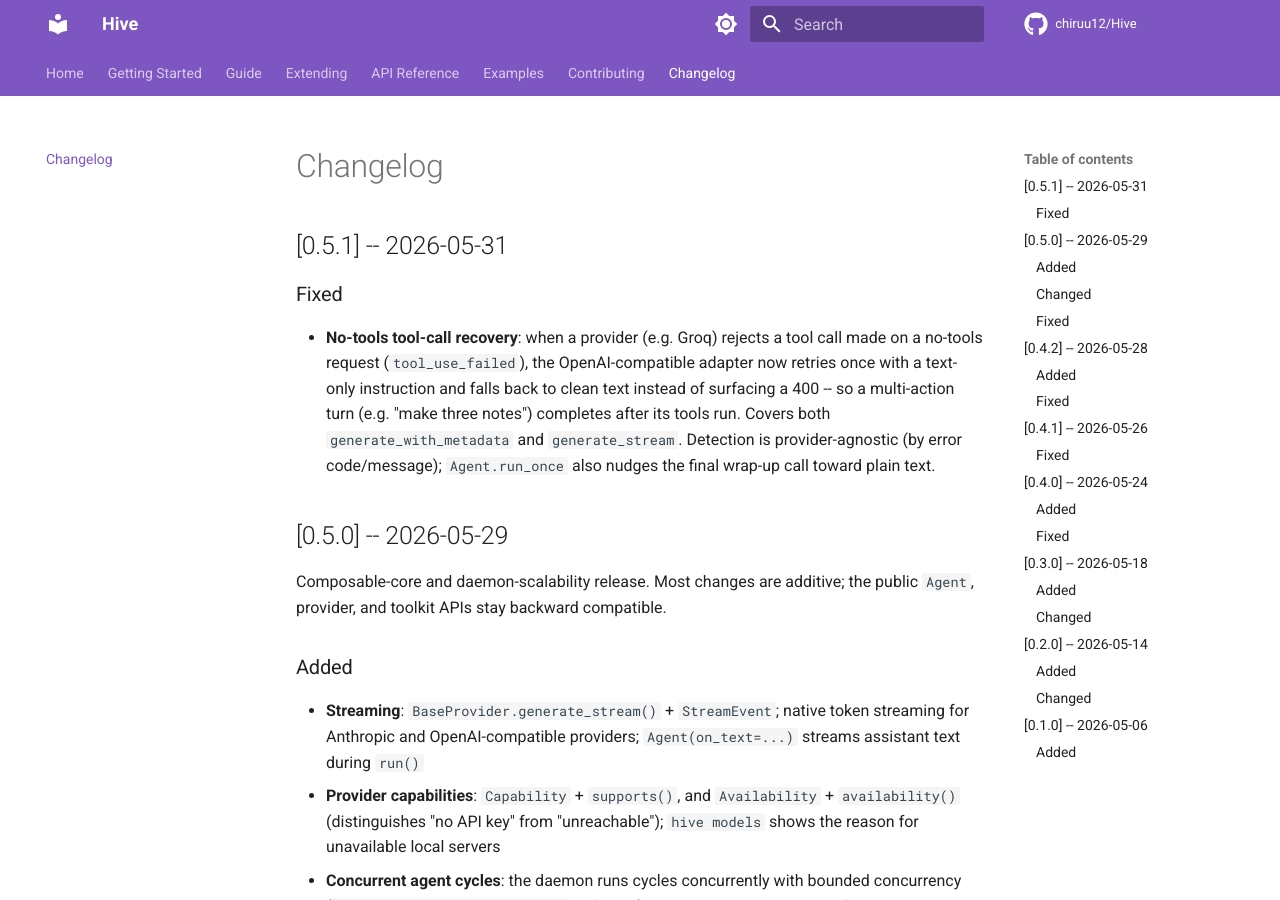
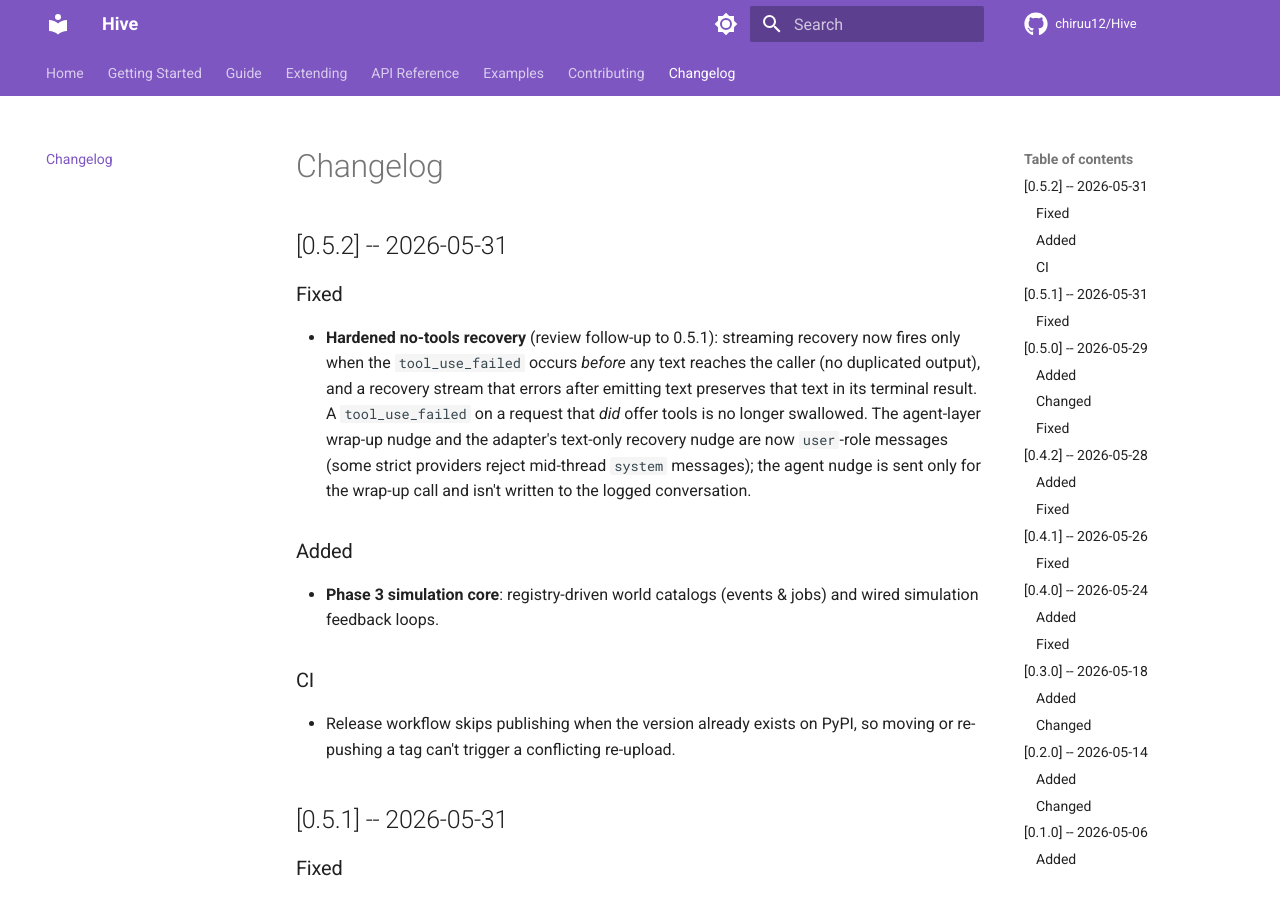
Before and after one commit to chiruu12/Hive, an MkDocs documentation site: the page built from docs/changelog.md, in a window 1280 px wide and 900 px high. Built offline with MkDocs 1.6.1 and Material for MkDocs 9.7.7, drawn with Linux system fonts in a browser that asks for light colours; comment, search, counter and statistics services are not loaded.

Commit message:
release: v0.5.2 — hardened no-tools recovery + release-workflow guard
PyPI 0.5.1 was published from the pre-review commit (the first v0.5.1 tag push),
and PyPI versions are immutable, so the corrected build can't reuse 0.5.1. Ship
the review-hardened code from main as 0.5.2.

- openai.py: recovery stream that errors after emitting text now preserves the
  streamed text in its terminal DONE result (review finding #2).
- RELEASE_NOTES.md: the agent-layer nudge is a user-role message, not a system
  message (review finding #1); add v0.5.2 notes.
- version 0.5.2 across pyproject.toml, src/hive/__init__.py, uv.lock; CHANGELOG.md
  and docs/changelog.md 0.5.2 entries (folds in Phase 3, already on main).
- .github/workflows/release.yml: skip publishing when the version already exists
  on PyPI, so a moved/re-pushed tag can't trigger a conflicting re-upload.
- tests: recovery-stream-error-preserves-streamed-text.

```diff
--- a/docs/changelog.md
+++ b/docs/changelog.md
@@ -1,4 +1,15 @@
 # Changelog
+
+## [0.5.2] -- 2026-05-31
+
+### Fixed
+- **Hardened no-tools recovery** (review follow-up to 0.5.1): streaming recovery now fires only when the `tool_use_failed` occurs *before* any text reaches the caller (no duplicated output), and a recovery stream that errors after emitting text preserves that text in its terminal result. A `tool_use_failed` on a request that *did* offer tools is no longer swallowed. The agent-layer wrap-up nudge and the adapter's text-only recovery nudge are now `user`-role messages (some strict providers reject mid-thread `system` messages); the agent nudge is sent only for the wrap-up call and isn't written to the logged conversation.
+
+### Added
+- **Phase 3 simulation core**: registry-driven world catalogs (events & jobs) and wired simulation feedback loops.
+
+### CI
+- Release workflow skips publishing when the version already exists on PyPI, so moving or re-pushing a tag can't trigger a conflicting re-upload.
 
 ## [0.5.1] -- 2026-05-31
 
--- a/pyproject.toml
+++ b/pyproject.toml
@@ -1,6 +1,6 @@
 [project]
 name = "hive-agent"
-version = "0.5.1"
+version = "0.5.2"
 description = "Local-first agent OS. Spawn persistent AI agents that collaborate, write code, and use tools autonomously."
 authors = [{ name = "chiruu12" }]
 license = { text = "MIT" }
--- a/src/hive/__init__.py
+++ b/src/hive/__init__.py
@@ -1,6 +1,6 @@
 """Hive - Autonomous agent OS."""
 
-__version__ = "0.5.1"
+__version__ = "0.5.2"
 
 from hive.agents.existence import ExistenceLoop
 from hive.agents.goal_strategy import Goal, GoalContext, GoalStrategy
```
Also changed, not shown: CHANGELOG.md (+11 -0 lines), RELEASE_NOTES.md (+41 -2 lines), 4 other files.
